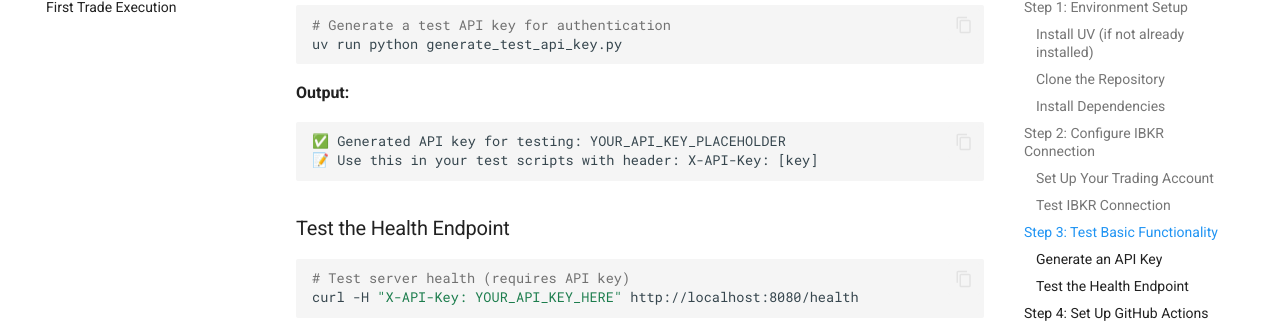
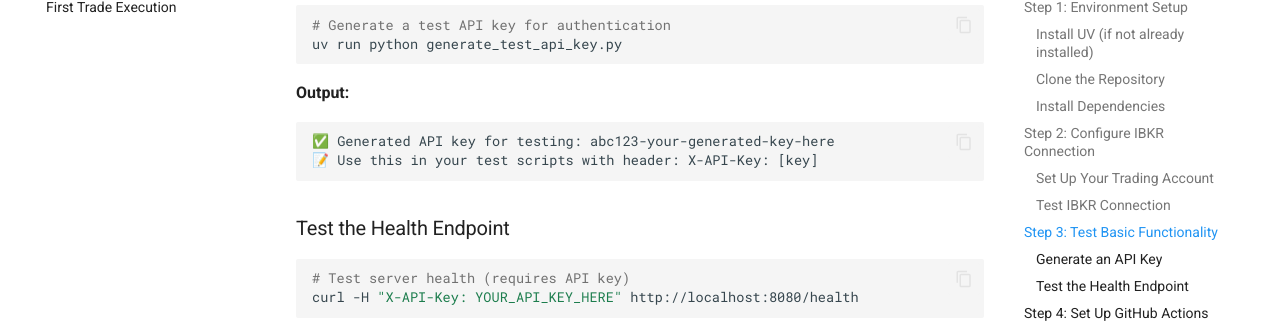
Before and after one commit to parthchandak02/ibkr-ibind-rest-api, an MkDocs documentation site: the page built from docs/tutorials/getting-started.md, in a window 1280 px wide and 900 px high, scrolled down 1673 px. Shown: the part 128-453 px from the top of the window. Built offline with MkDocs 1.6.1 and Material for MkDocs 9.7.7, drawn with Linux system fonts in a browser that asks for light colours; comment, search, counter and statistics services are not loaded; the version menu is left out.

Commit message:
Security: Replace exposed API keys in documentation with placeholders
- Replace real API keys in scripts/cancel_duplicates.py with placeholder
- Replace exposed GitHub token in docs/api_endpoint_analysis.md
- Replace test API key in docs/tutorials/getting-started.md with example
- All sensitive config files remain properly gitignored

````diff
--- a/docs/tutorials/getting-started.md
+++ b/docs/tutorials/getting-started.md
@@ -72,7 +72,7 @@
 
 **Output:**
 ```
-✅ Generated API key for testing: YOUR_API_KEY_PLACEHOLDER
+✅ Generated API key for testing: abc123-your-generated-key-here
 📝 Use this in your test scripts with header: X-API-Key: [key]
 ```
 
````
Also changed, not shown: docs/api_endpoint_analysis.md (+1 -1 lines), 1 other file.
